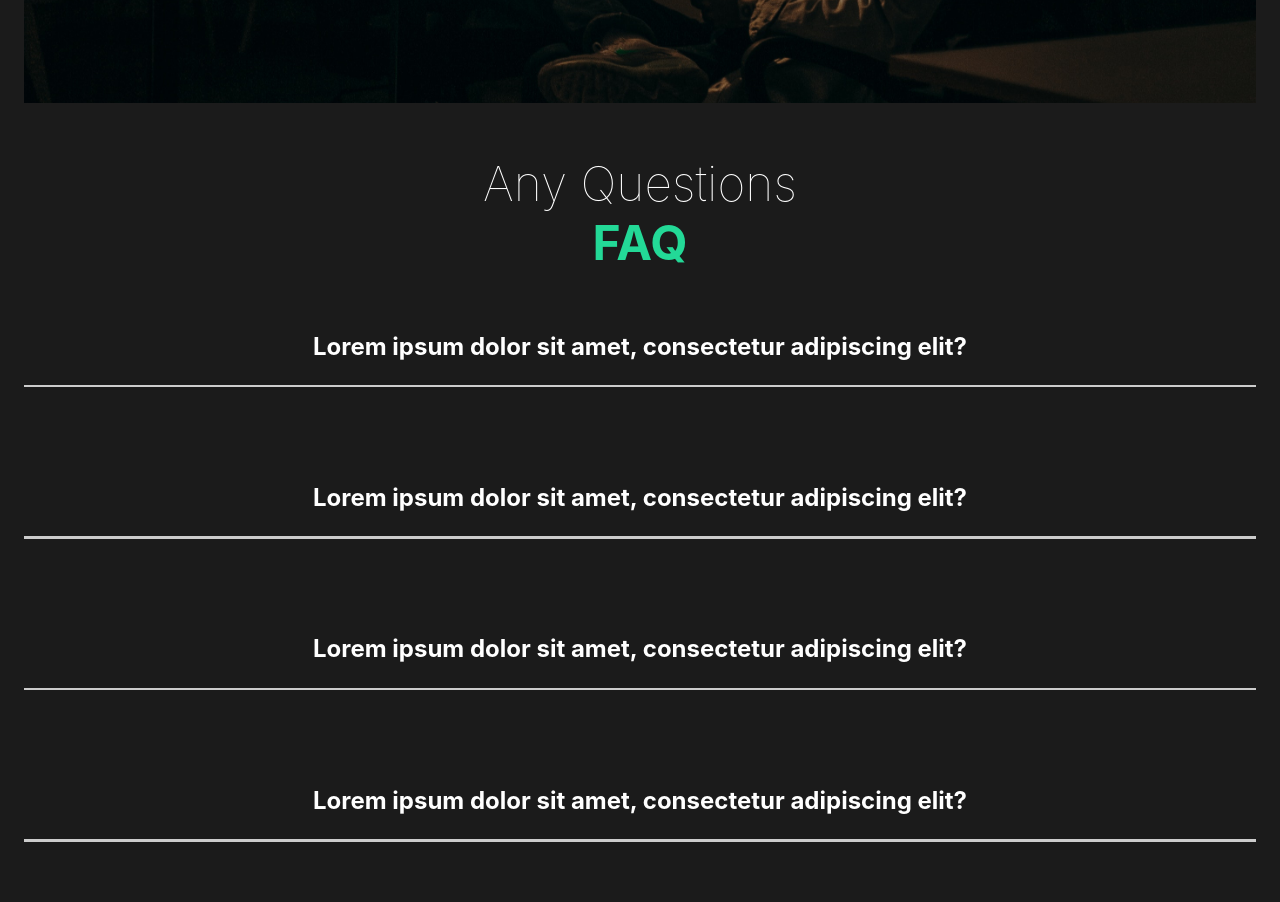
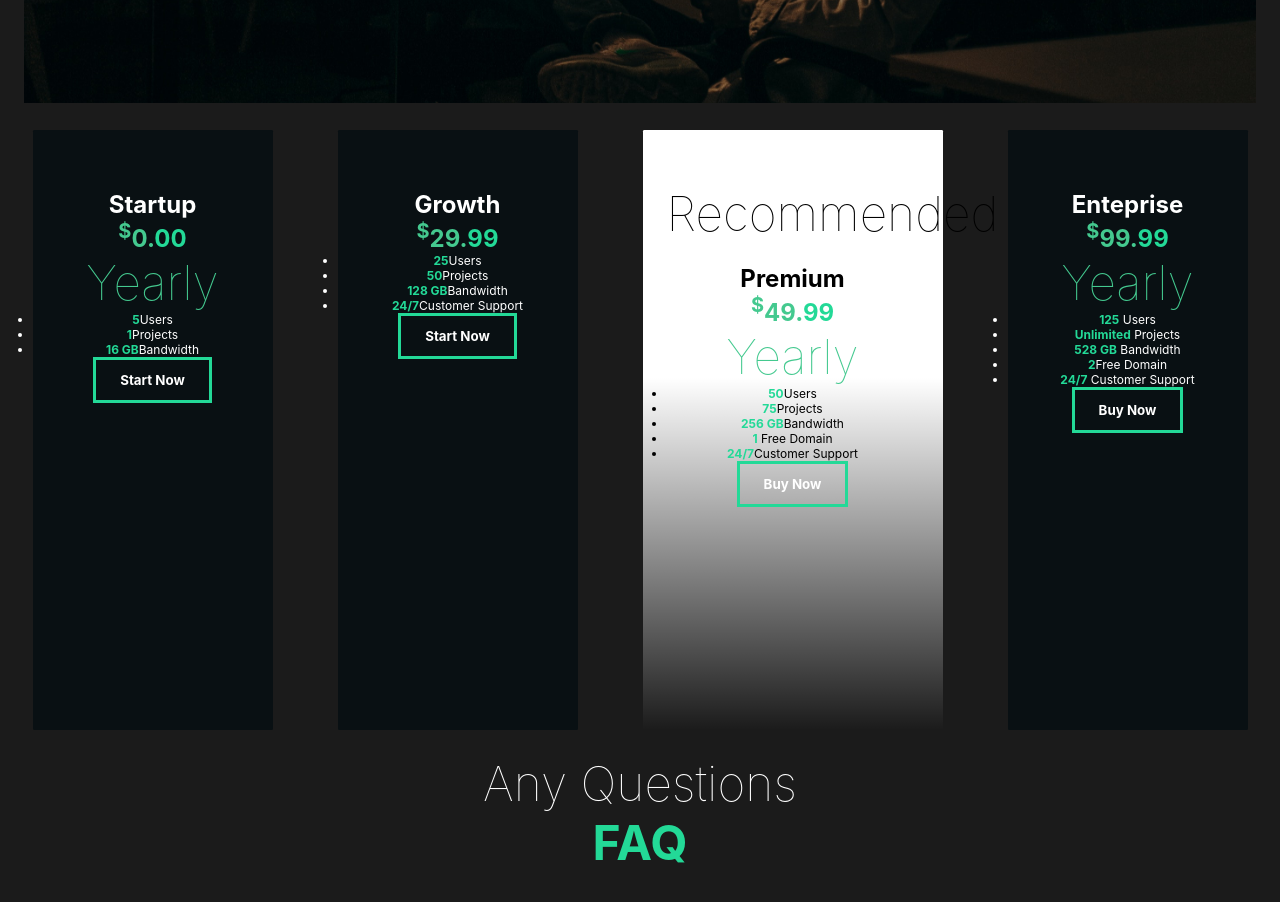
Before and after one commit to AnuraghSarkar/baithak, a React (Create React App) app: page / in a window 1280 px wide. Shown: the part 2140-3042 px from the top of the page. Built offline with nearby package versions, Linux system fonts and the light colour scheme.

Commit message:
Pricing Section Added

```diff
--- a/src/components/AboutSection.js
+++ b/src/components/AboutSection.js
@@ -1,5 +1,4 @@
 import React from "react";
-import anime6 from "../img/anime6.jpg";
 import { About, Description, Image, Hidden } from "../styles";
 import video from "../img/video.jpg";
 // Framer Motion
--- /dev/null
+++ b/src/components/Enterprise.js
@@ -0,0 +1,34 @@
+import React from "react";
+import { PriceTab, Title,Price, Info } from "../styles";
+
+const Enterprise = () => {
+    return(
+        <PriceTab>
+        <Title><h1 class="title">Enteprise</h1></Title>
+        <Price>
+            <h1 class="price"><sup class="dollar">$</sup>99.<span class="cent">99</span></h1>
+                    <h2 class="time">Yearly</h2>
+        </Price>
+        <Info>  <ul class="info">
+            <li>
+             <span class="bold">125</span> Users
+            </li>
+            <li>
+            <span class="bold">Unlimited</span> Projects
+            </li>
+            <li>
+             <span class="bold">528 GB</span> Bandwidth
+            </li>
+            <li>
+            <span class="bold">2</span>Free Domain
+            </li>
+            <li>
+             <span class="bold">24/7</span> Customer Support
+            </li>
+            </ul>
+            <button class="enterprise" onClick="">Buy Now</button>
+        </Info>
+    </PriceTab>
+    )
+}
+export default Enterprise;
--- /dev/null
+++ b/src/components/Growth.js
@@ -0,0 +1,30 @@
+import React from "react";
+import { PriceTab, Title,Price, Info } from "../styles";
+
+const Growth = () => {
+    return(
+        <PriceTab>
+         <Title><h1 class="title">Growth</h1></Title>
+            <Price>
+                <h1 class="price"><sup class="dollar">$</sup>29.<span class="cent">99</span></h1>
+            </Price>
+            <Info><ul class="info">
+                <li>
+                <span class="bold">25</span>Users
+                </li>
+                <li>
+                 <span class="bold">50</span>Projects
+                </li>
+                <li>
+                 <span class="bold">128 GB</span>Bandwidth
+                </li>
+                <li>
+                 <span class="bold">24/7</span>Customer Support
+                </li>
+                </ul>
+                <button class="growth" onClick="">Start Now</button>
+        </Info>
+    </PriceTab>
+    )
+}
+export default Growth;
--- /dev/null
+++ b/src/components/Premium.js
@@ -0,0 +1,34 @@
+import React from "react";
+import { PriceTabPremium, Recommended, TitlePremium, Price, InfoPremium,  } from "../styles";
+
+const Premium = () => {
+    return(
+        <PriceTabPremium>
+            <Recommended><h2 class="recommend">Recommended</h2></Recommended>
+             <TitlePremium><h1 class="premiumtitle">Premium</h1></TitlePremium>
+            <Price><h1 class="price-premium"><sup class="dollar">$</sup>49.<span class="cent">99</span></h1>
+            <h2 class="time">Yearly</h2></Price>
+            <InfoPremium>
+            <ul class="info-premium">
+            <li>
+            <span class="bold">50</span>Users
+            </li>
+            <li>
+             <span class="bold">75</span>Projects
+            </li>
+            <li>
+            <span class="bold">256 GB</span>Bandwidth
+            </li>
+            <li>
+             <span class="bold">1</span> Free Domain
+            </li>
+            <li>
+             <span class="bold">24/7</span>Customer Support
+            </li>
+            </ul>
+            <button class="premium" onClick="">Buy Now</button>
+            </InfoPremium>
+        </PriceTabPremium>
+    )
+}
+export default Premium;
--- /dev/null
+++ b/src/components/Startup.js
@@ -0,0 +1,28 @@
+import React from "react";
+import { PriceTab, Title,Price, Info } from "../styles";
+
+const Startup = () => {
+    return(
+        <PriceTab>
+            <Title><h1 class="title">Startup</h1></Title>
+            <Price>
+                <h1 class="price"><sup class="dollar">$</sup>0.<span class="cent">00</span></h1>
+                    <h2 class="time">Yearly</h2>
+            </Price>
+            <Info><ul class="info">
+                <li class = "lists">
+                <span class="bold">5</span>Users
+                </li>
+                <li class = "lists">
+                 <span class="bold">1</span>Projects
+                </li>
+                <li class = "lists">
+                 <span class="bold">16 GB</span>Bandwidth
+                </li>
+                </ul>
+                <button class="startup" onClick="">Start Now</button>
+            </Info>
+        </PriceTab>
+    )
+}
+export default Startup;
--- a/src/pages/AboutUs.js
+++ b/src/pages/AboutUs.js
@@ -3,7 +3,8 @@ import React from 'react';
 import AboutSection from '../components/AboutSection'
 import AnimeListSection from '../components/AnimeListSection'
 import FaqSection from '../components/FaqSection'
-import  ScrollTop  from '../components/ScrollTop'
+import ScrollTop from '../components/ScrollTop'
+import Pricing from '../pages/Pricing'
 
 
 // Animation
@@ -14,6 +15,7 @@ const AboutUs = () => {
         <motion.div exit="exit" variants={PageAnimation} initial='hidden' animate='show'>
             <AboutSection />
             <AnimeListSection />
+            <Pricing />
             <FaqSection />
             <ScrollTop />
         </motion.div>
--- /dev/null
+++ b/src/pages/Pricing.js
@@ -0,0 +1,33 @@
+import React from 'react';
+
+import Startup from '../components/Startup'
+import Growth from '../components/Growth'
+import Premium from '../components/Premium'
+import Enterprise from '../components/Enterprise'
+
+import {motion} from 'framer-motion';
+import { PageAnimation } from '../animation';
+import styled from 'styled-components';
+
+
+const Pricing = () =>{
+    return(
+        <Exit exit="exit" variants={PageAnimation} initial='hidden' animate='show'>
+
+            <Startup/>
+            <Growth/>
+            <Premium/>
+            <Enterprise/>
+
+        </Exit>
+    );
+
+
+}
+const Exit = styled(motion.div)`
+    display: flex;
+    justify-content:space-around;
+    flex: 1;
+`
+
+export default Pricing;
--- a/src/styles.js
+++ b/src/styles.js
@@ -41,3 +41,46 @@ export const Image = styled.div`
 export const Hidden = styled.div`
     overflow: hidden;
 `
+
+export const PriceTab = styled(motion.div)`
+  min-height: 40rem;
+  width: 20rem;
+  text-align: center;
+  background-color: #091013;
+  /* padding: 5rem 10rem; */
+  border-radius: 0.1rem;
+`;
+export const Title = styled(motion.div)`
+  color: white;
+  padding-top: 5rem;
+`;
+export const Price = styled(motion.div)`
+  color: #44c98f;
+`;
+export const Info = styled(motion.div)`
+  color: white;
+`;
+export const PriceTabPremium = styled(motion.div)`
+  min-height: 50rem;
+  width: 25rem;
+  text-align: center;
+  background-color: #fff;
+  padding: 4.5rem 2rem;
+  border-radius: 0.1rem;
+  background: linear-gradient(
+    180deg,
+    #ffffff 41.31%,
+    rgba(255, 255, 255, 0) 100%
+  );
+`;
+export const Recommended = styled(motion.div)`
+  min-height: 5rem;
+`;
+export const TitlePremium = styled(motion.div)`
+  color: black;
+  padding-top: 20px;
+`;
+
+export const InfoPremium = styled(motion.div)`
+  color: black;
+`;
```
